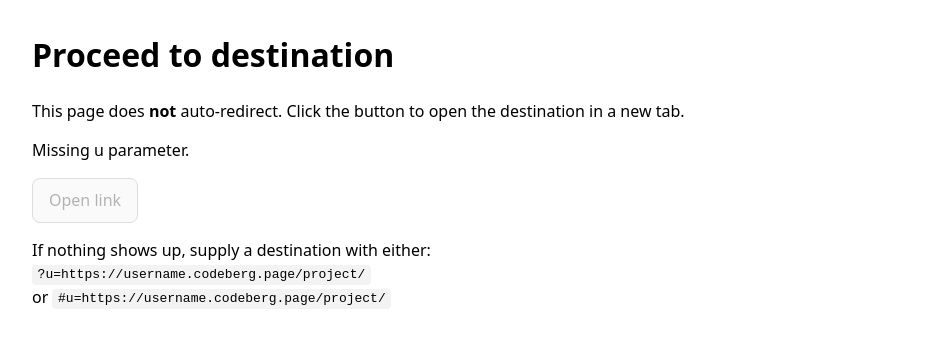
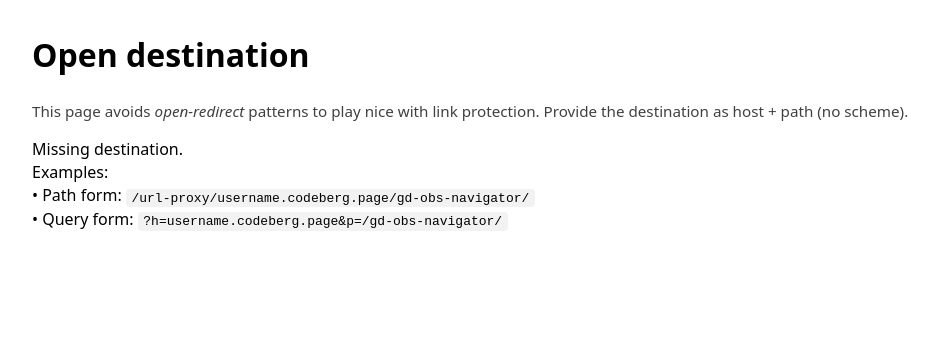
Before and after one commit to gllmAR/url-proxy, a plain HTML site: page index.html in a window 1280 px wide. Shown: the whole page, without its empty margins (0-935 px from the left). Drawn offline with Linux system fonts and the light colour scheme.

Commit message:
simpler no https

```diff
--- a/index.html
+++ b/index.html
@@ -3,31 +3,107 @@
 <head>
   <meta charset="utf-8" />
   <meta name="viewport" content="width=device-width,initial-scale=1" />
-  <title>Proceed to destination</title>
-  <!-- GitHub Pages can't set HTTP headers; use a meta CSP that allows our own script + inline styles -->
+  <title>Open destination</title>
+
+  <!-- CSP: no network loads, allow inline styles & scripts -->
   <meta http-equiv="Content-Security-Policy"
-        content="default-src 'none'; script-src 'self'; style-src 'unsafe-inline'; img-src 'self' data:; base-uri 'none'; form-action 'none'">
+        content="default-src 'none'; style-src 'unsafe-inline'; script-src 'unsafe-inline'; img-src 'none'; base-uri 'none'; form-action 'none'">
+
   <style>
-    body { font-family: system-ui, sans-serif; margin: 2rem; line-height: 1.45; }
-    .box { max-width: 56rem; }
-    button { font: inherit; padding: .6rem 1rem; border-radius: .5rem; border: 1px solid #ddd; cursor: pointer; }
-    code { background: #f3f3f3; padding: .15rem .35rem; border-radius: .25rem; }
-    .url { word-break: break-all; }
+    :root { color-scheme: light dark; }
+    body { font-family: system-ui, -apple-system, Segoe UI, Roboto, sans-serif; margin: 2rem; line-height: 1.45; }
+    .wrap { max-width: 56rem; }
+    button { padding: .6rem 1rem; border-radius: .5rem; border: 0; cursor: pointer; }
+    .note { opacity: .75; font-size: .95rem; }
+    code { background: #f2f2f2; padding: .1rem .35rem; border-radius: .25rem; }
+    @media (prefers-color-scheme: dark) { code { background: #2a2a2a; } }
   </style>
 </head>
 <body>
-  <div class="box">
-    <h1>Proceed to destination</h1>
-    <p>This page does <strong>not</strong> auto-redirect. Click the button to open the destination in a new tab.</p>
-    <p id="dest" class="url"></p>
+  <div class="wrap">
+    <h1>Open destination</h1>
+    <p class="note">
+      This page avoids <em>open-redirect</em> patterns to play nice with link protection.
+      Provide the destination as host + path (no scheme).
+    </p>
+
+    <p id="destInfo"></p>
+
     <p>
-      <button id="go" disabled>Open link</button>
+      <button id="openBtn" hidden>Open link</button>
     </p>
-    <p>If nothing shows up, supply a destination with either:
-      <br> <code>?u=https://username.codeberg.page/project/</code>
-      <br> or <code>#u=https://username.codeberg.page/project/</code>
-    </p>
+
+    <p class="note" id="help"></p>
   </div>
-  <script src="app.js"></script>
+
+  <script>
+    (function () {
+      // Accept either path segments or query params
+      // Path form: /url-proxy/<host>/<path…>
+      const pathParts = location.pathname.replace(/\/+$/, "").split("/").filter(Boolean);
+      // pathParts looks like ["url-proxy", "<host>", "gd-obs-navigator"]
+      let host = "";
+      let path = "";
+
+      if (pathParts.length >= 2) {
+        // everything after the first segment (repo name) is the payload
+        host = pathParts[1] || "";
+        path = "/" + pathParts.slice(2).join("/");
+      } else {
+        // Query form: ?h=<host>&p=/path
+        const qs = new URLSearchParams(location.search);
+        host = qs.get("h") || "";
+        path = qs.get("p") || "";
+      }
+
+      const info = document.getElementById("destInfo");
+      const help = document.getElementById("help");
+      const btn  = document.getElementById("openBtn");
+
+      function show(msg) { info.innerHTML = msg; }
+
+      // No full URLs allowed in inputs — prevents Safe Links from flagging by simple pattern match
+      const hasScheme = /(^|[^a-z])https?:\/\//i;
+
+      if (!host) {
+        show(
+          `Missing destination.<br>Examples:<br>
+          • Path form: <code>/url-proxy/username.codeberg.page/gd-obs-navigator/</code><br>
+          • Query form: <code>?h=username.codeberg.page&amp;p=/gd-obs-navigator/</code>`
+        );
+        return;
+      }
+
+      if (hasScheme.test(host) || hasScheme.test(path)) {
+        show(`Blocked: do not include <code>http(s)://</code>. Provide <code>host</code> and optional <code>path</code> only.`);
+        return;
+      }
+
+      // OPTIONAL: allow-list (tighten as needed)
+      const allowed = [
+        /\.codeberg\.page$/i,
+        /^codeberg\.org$/i, /\.codeberg\.org$/i
+      ];
+      const ok = allowed.some(rx => rx.test(host));
+      if (!ok) {
+        show(`Blocked host <code>${host}</code>. Only Codeberg is allowed here.`);
+        return;
+      }
+
+      // Normalize path
+      if (path && !path.startsWith("/")) path = "/" + path;
+
+      // Don’t print a clickable link (prevents scanners from following); just show a hint
+      show(`Ready to open: <code>${host}${path}</code>`);
+      help.textContent = `Tip: share links without the scheme (no "https://"). This reduces false positives from link protection.`;
+
+      btn.hidden = false;
+      btn.addEventListener("click", () => {
+        const url = "https://" + host + path;
+        // Avoid leaving the proxy in history
+        location.replace(url);
+      });
+    })();
+  </script>
 </body>
 </html>
```
